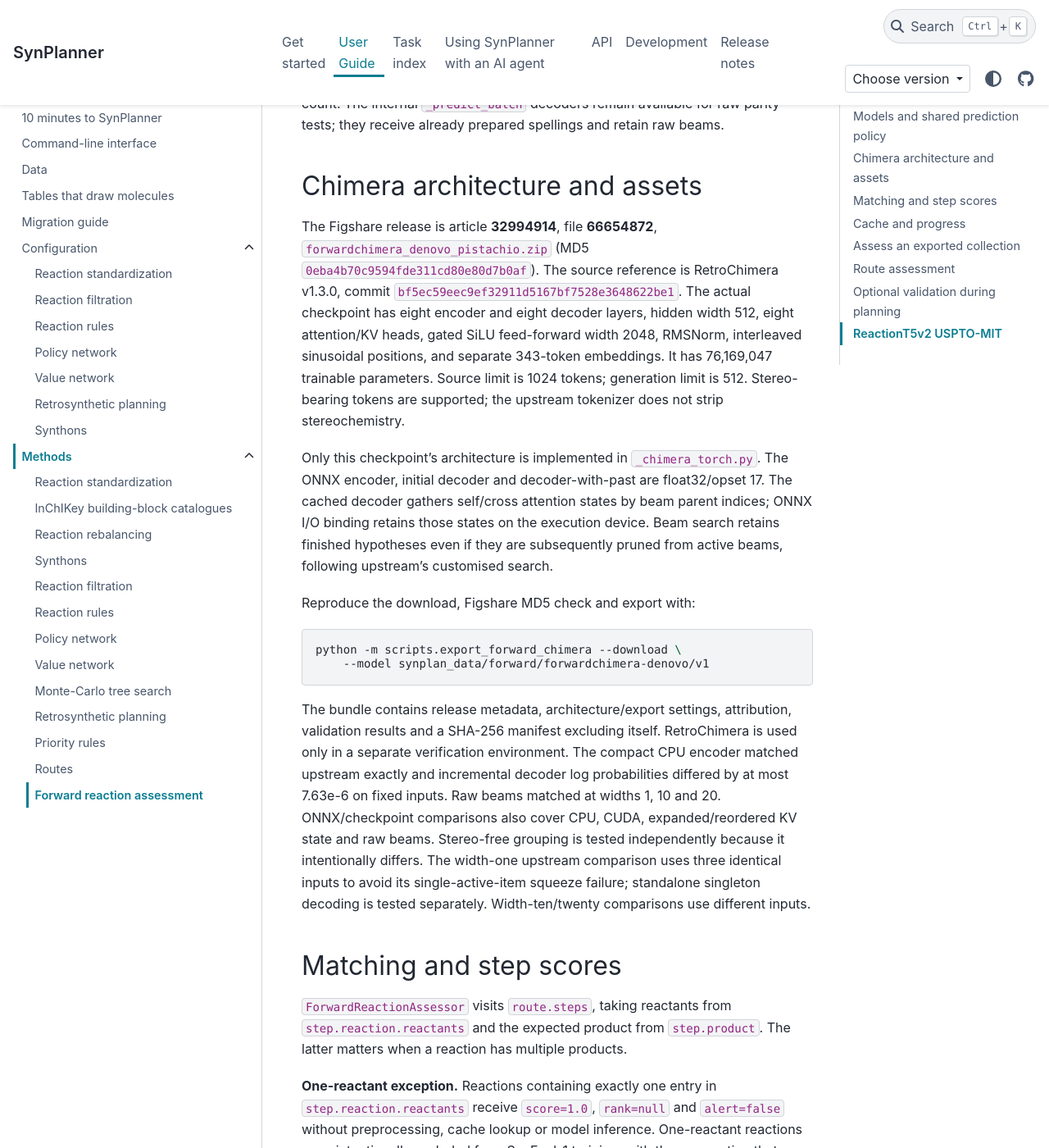
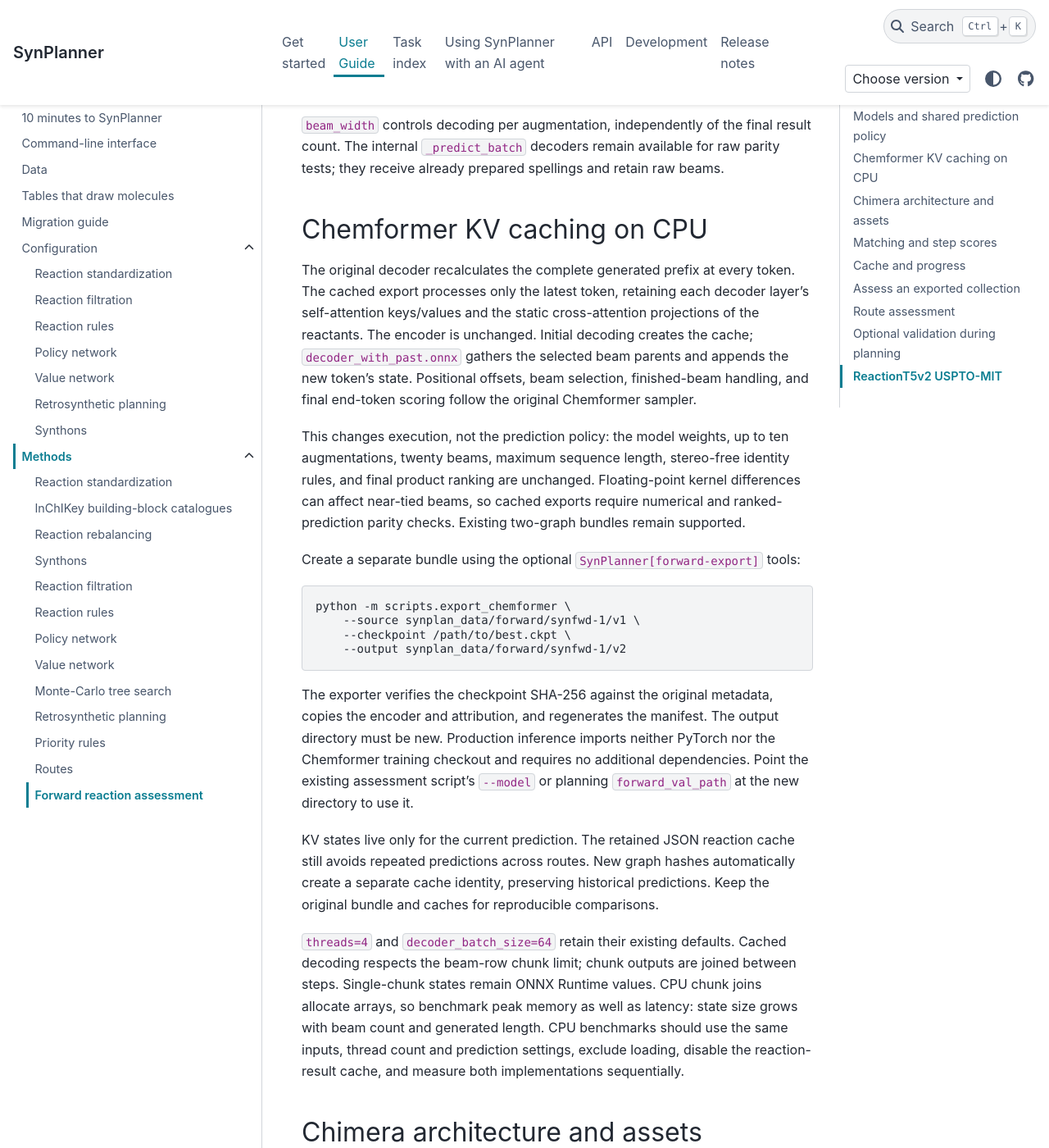
Before and after one commit to Laboratoire-de-Chemoinformatique/SynPlanner, a Sphinx documentation site: the page built from docs/methods/forward.rst, in a window 1280 px wide and 1400 px high, scrolled down 2247 px. Shown: the whole window at 82% size. Built offline with Sphinx 7.4.7 and the PyData theme 0.15.4, drawn with Linux system fonts in a browser that asks for light colours; pages that are not in the unit, such as notebooks, are missing from menus; some of the changed text lies outside the part shown.

Commit message:
docs(forward): document cached Chemformer usage

```diff
--- a/docs/methods/forward.rst
+++ b/docs/methods/forward.rst
@@ -14,7 +14,9 @@
 
 ``OnnxChemformer`` lives in ``synplan.ml.inference.chemformer``. Its directory
 contains ``encoder.onnx``, ``decoder.onnx``, ``vocabulary.json`` and ``model.json``.
-The compact SynFwd-1 bundle is at ``synplan_data/forward/synfwd-1/v1/``.
+The original SynFwd-1 bundle is at ``synplan_data/forward/synfwd-1/v1/``.
+The cached ``v2/`` export additionally contains ``decoder_with_past.onnx``;
+``kv_cache: true`` in its metadata selects incremental decoding automatically.
 ``ForwardChimera`` lives in ``synplan.ml.inference.chimera``. Its directory is
 ``synplan_data/forward/forwardchimera-denovo/v1/`` and contains ``encoder.onnx``,
 ``decoder.onnx``, ``decoder_with_past.onnx``, ``model.json`` and
@@ -81,7 +83,7 @@
    from synplan.ml.inference.chemformer import OnnxChemformer
    from synplan.ml.inference.chimera import ForwardChimera
 
-   chemformer = OnnxChemformer("synplan_data/forward/synfwd-1/v1", threads=4)
+   chemformer = OnnxChemformer("synplan_data/forward/synfwd-1/v2", threads=4)
    chimera = ForwardChimera("synplan_data/forward/forwardchimera-denovo/v1")
    predictions = chimera.predict(["CC(=O)Cl.N"], num_results=10,
                                  beam_width=20, batch_size=1)
@@ -91,6 +93,52 @@
 ``beam_width`` controls decoding per augmentation, independently of the final
 result count. The internal ``_predict_batch`` decoders remain available for raw
 parity tests; they receive already prepared spellings and retain raw beams.
+
+Chemformer KV caching on CPU
+---------------------------
+
+The original decoder recalculates the complete generated prefix at every token.
+The cached export processes only the latest token, retaining each decoder
+layer's self-attention keys/values and the static cross-attention projections of
+the reactants. The encoder is unchanged. Initial decoding creates the cache;
+``decoder_with_past.onnx`` gathers the selected beam parents and appends the
+new token's state. Positional offsets, beam selection, finished-beam handling,
+and final end-token scoring follow the original Chemformer sampler.
+
+This changes execution, not the prediction policy: the model weights, up to ten
+augmentations, twenty beams, maximum sequence length, stereo-free identity rules,
+and final product ranking are unchanged. Floating-point kernel differences can
+affect near-tied beams, so cached exports require numerical and ranked-prediction
+parity checks. Existing two-graph bundles remain supported.
+
+Create a separate bundle using the optional ``SynPlanner[forward-export]`` tools:
+
+.. code-block:: console
+
+   python -m scripts.export_chemformer \
+       --source synplan_data/forward/synfwd-1/v1 \
+       --checkpoint /path/to/best.ckpt \
+       --output synplan_data/forward/synfwd-1/v2
+
+The exporter verifies the checkpoint SHA-256 against the original metadata,
+copies the encoder and attribution, and regenerates the manifest. The output
+directory must be new. Production inference imports neither PyTorch nor the
+Chemformer training checkout and requires no additional dependencies. Point the
+existing assessment script's ``--model`` or planning ``forward_val_path`` at the
+new directory to use it.
+
+KV states live only for the current prediction. The retained JSON reaction cache
+still avoids repeated predictions across routes. New graph hashes automatically
+create a separate cache identity, preserving historical predictions. Keep the
+original bundle and caches for reproducible comparisons.
+
+``threads=4`` and ``decoder_batch_size=64`` retain their existing defaults. Cached
+decoding respects the beam-row chunk limit; chunk outputs are joined between
+steps. Single-chunk states remain ONNX Runtime values. CPU chunk joins allocate
+arrays, so benchmark peak memory as well as latency: state size grows with beam
+count and generated length. CPU benchmarks should use the same inputs, thread
+count and prediction settings, exclude loading, disable the reaction-result
+cache, and measure both implementations sequentially.
 
 Chimera architecture and assets
 ------------------------------
@@ -359,7 +407,7 @@
 .. code-block:: yaml
 
    forward_val_type: on-the-fly  # null, on-the-fly, post-processing
-   forward_val_path: ../synplan_data/forward/synfwd-1/v1/
+   forward_val_path: ../synplan_data/forward/synfwd-1/v2/
    top_k: 10
    device: cpu
    threads: 4
```
Also changed, not shown: 1 other file.
